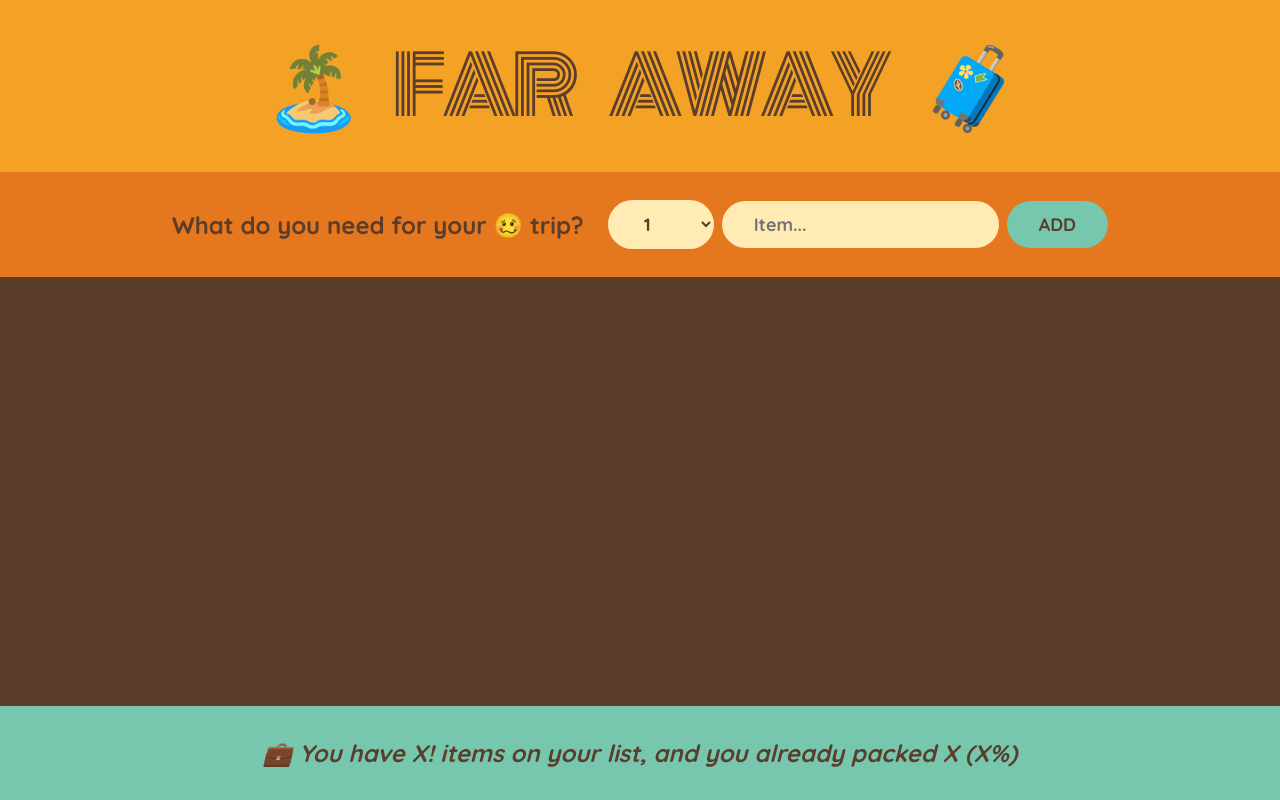
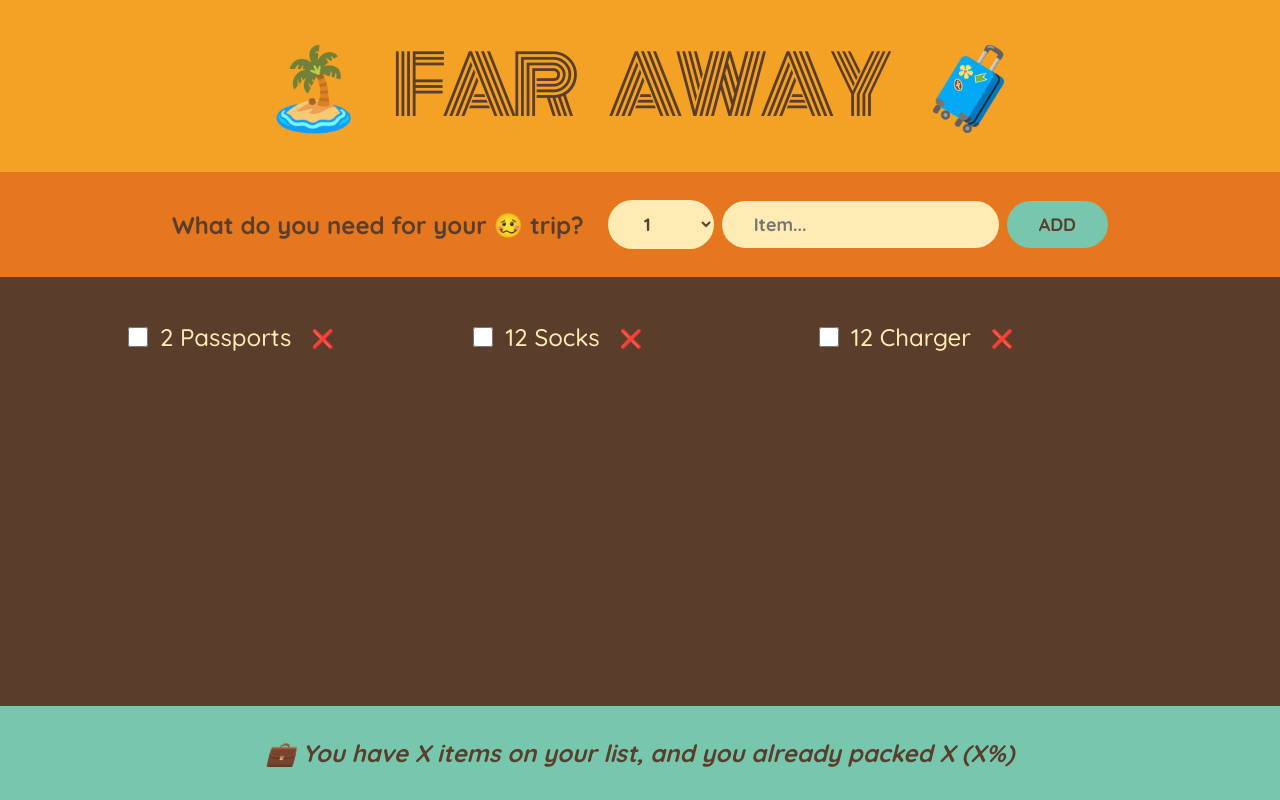
Before and after one commit to Markus-Sm/travel-list, a React (Create React App) app: page / in a window 1280 px wide. Built offline with nearby package versions, Linux system fonts and the light colour scheme.

Commit message:
docs: update

```diff
--- a/src/App.js
+++ b/src/App.js
@@ -1,13 +1,13 @@
 import { useState } from 'react'
 
-// const initialItems = [
-// 	{ id: 1, description: 'Passports', quantity: 2, packed: false },
-// 	{ id: 2, description: 'Socks', quantity: 12, packed: false },
-// 	{ id: 3, description: 'Charger', quantity: 12, packed: true },
-// ]
+const initialItems = [
+	{ id: 1, description: 'Passports', quantity: 2, packed: false },
+	{ id: 2, description: 'Socks', quantity: 12, packed: false },
+	{ id: 3, description: 'Charger', quantity: 12, packed: false },
+]
 
 export default function App() {
-	const [items, setItems] = useState([])
+	const [items, setItems] = useState(initialItems)
 
 	function handleAddItems(item) {
 		setItems(items => [...items, item])
@@ -101,7 +101,7 @@ function Item({ item, onDeleteItem, onToggleItem }) {
 function Stats() {
 	return (
 		<footer className='stats'>
-			<em>💼 You have X! items on your list, and you already packed X (X%)</em>
+			<em>💼 You have X items on your list, and you already packed X (X%)</em>
 		</footer>
 	)
 }
```
